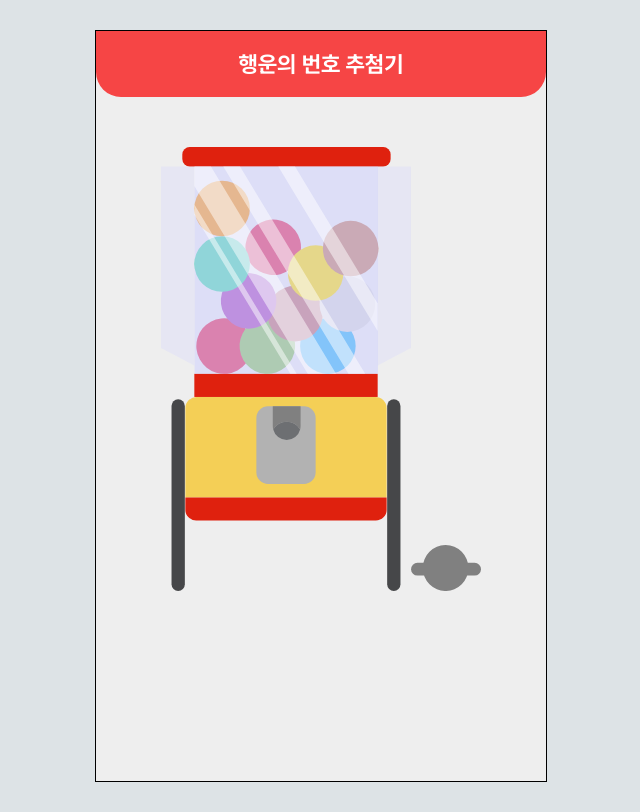
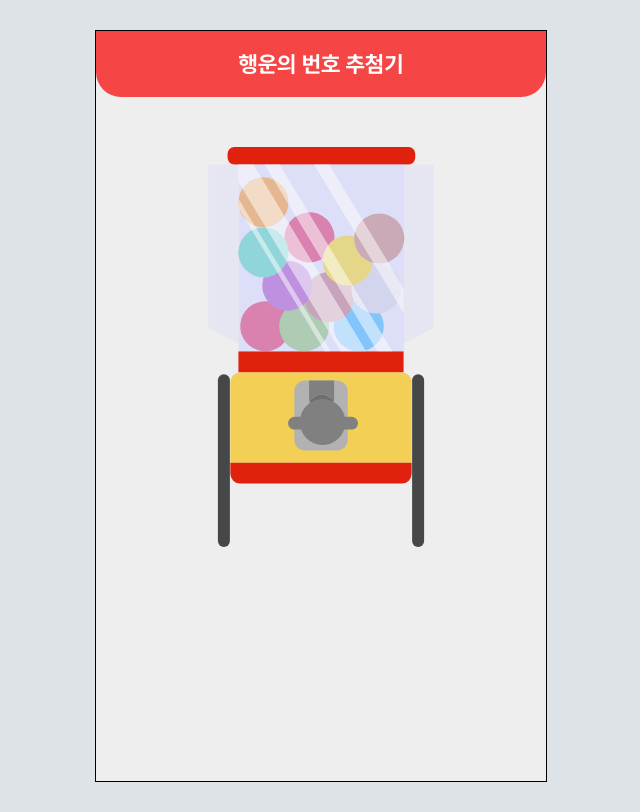
Before and after one commit to Acount-Book/Account, a React (Create React App) app: page /lotto in a window 1280 px wide. Shown: the whole page, without its empty margins (319-959 px from the left). Built offline with nearby package versions, Linux system fonts and the light colour scheme; a web font is replaced by a local one.

Commit message:
231218수정

```diff
--- a/src/assets/style/Lotto.module.css
+++ b/src/assets/style/Lotto.module.css
@@ -10,12 +10,15 @@
 }
 .coin {
   width: 250px;
-
+  height: 400px;
   margin-top: 50px;
 }
 .handle {
   width: 70px;
   cursor: pointer;
+  position: absolute;
+  top: 302px;
+  left: 192px;
 }
 .numul {
   display: flex;
@@ -25,9 +28,12 @@
 .num {
   width: 50px;
   height: 50px;
-  border-radius: 50px;
+  border-radius: 50%;
   line-height: 50px;
   margin-right: 15px;
   color: #fff;
   font-weight: bold;
 }
+.imgWrapper {
+  position: relative;
+}
--- a/src/components/lotto/Lotto.js
+++ b/src/components/lotto/Lotto.js
@@ -32,7 +32,7 @@ const Lotto = () => {
   return (
     <div>
       <h1 className={LottoStyles.lucky}>행운의 번호 추첨기</h1>
-      <div style={{ position: "relative" }}>
+      <div style={{ position: "relative" }} className={LottoStyles.imgWrapper}>
         <img
           className={LottoStyles.coin}
           src={`${path}/images/동전뽑기기계.svg`}
```
